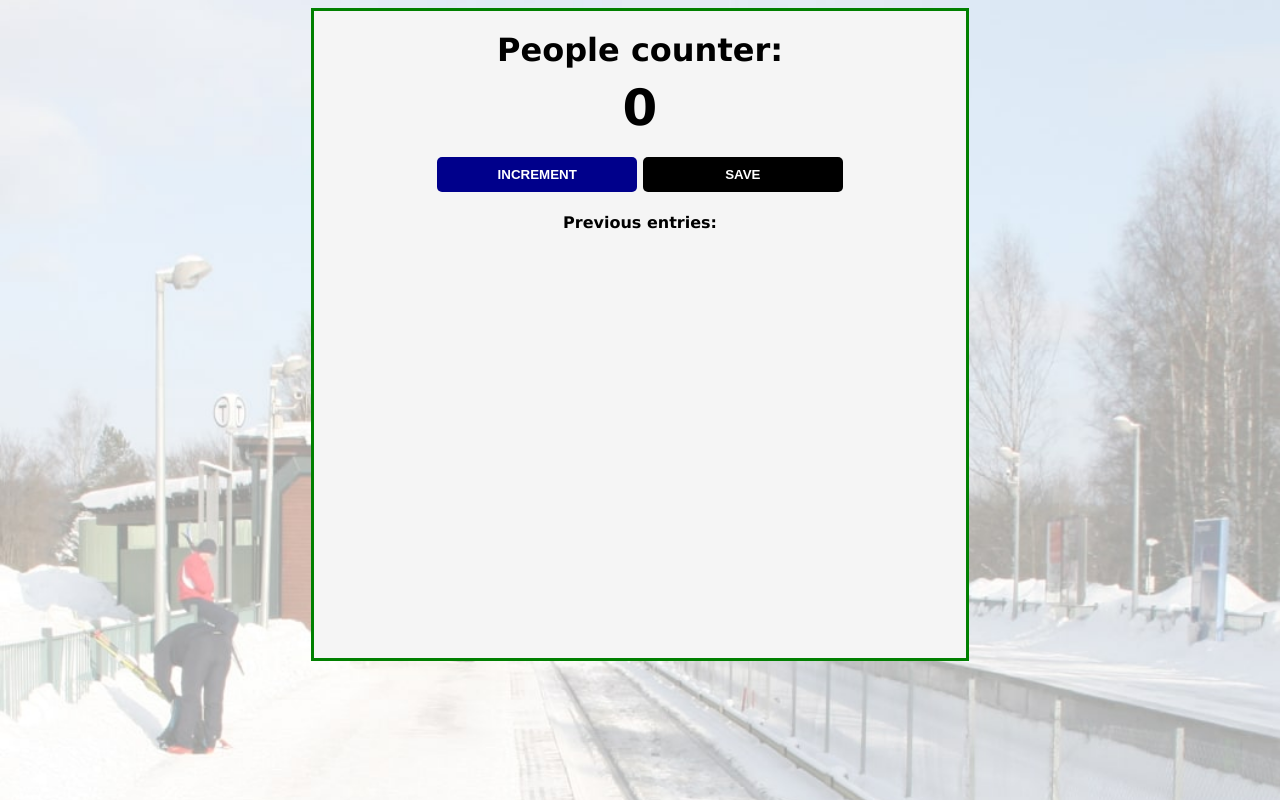
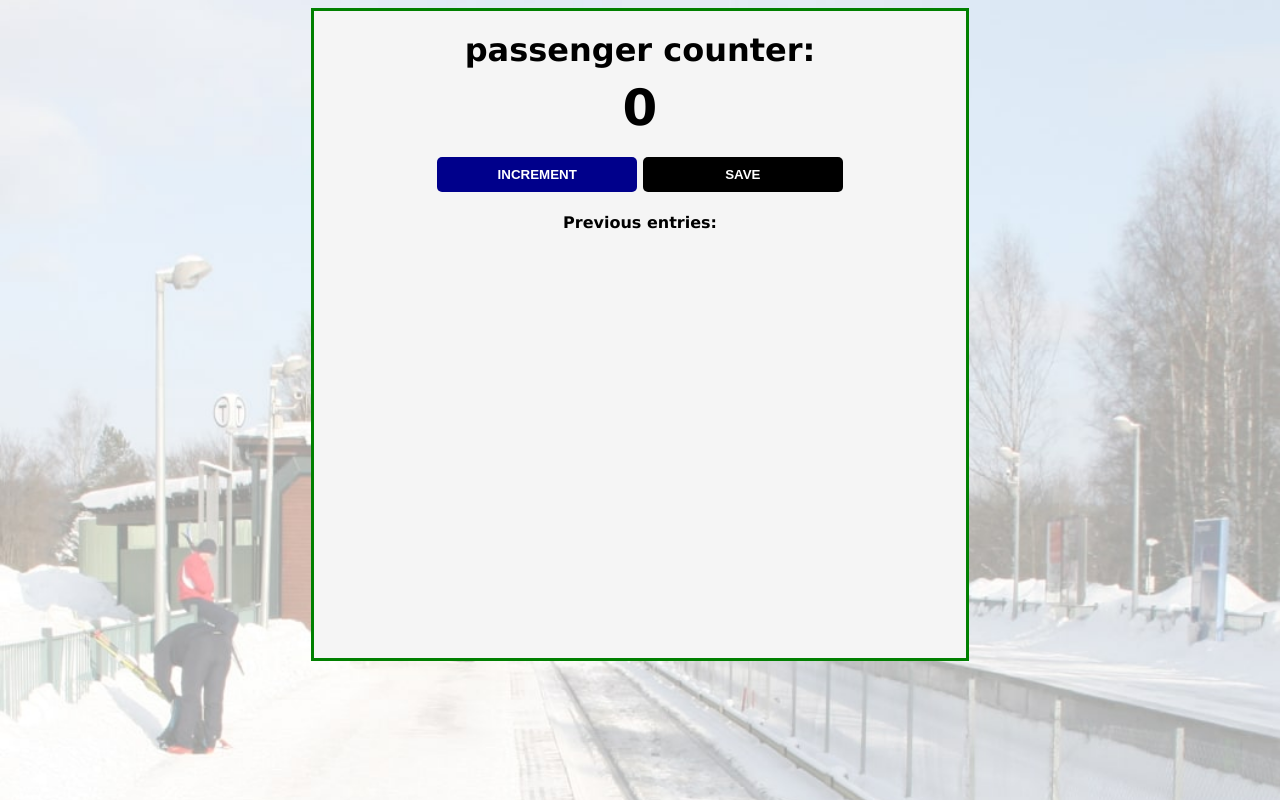
Before and after one commit to Dreyiscoding-fr/bootcamp-projects, a plain HTML site: page index.html in a window 1280 px wide. Drawn offline with Linux system fonts and the light colour scheme.

Commit message:
update header

```diff
--- a/index.html
+++ b/index.html
@@ -4,7 +4,7 @@
     </head>
     <body>
         <div class = "container">
-            <h1>People counter:</h1>
+            <h1>passenger counter:</h1>
             <h2 id="count-el">0</h2>
             <button id="increment-btn" onclick="increment()">INCREMENT</button>
             <button id="save-btn" onclick="save()">SAVE</button>
```
